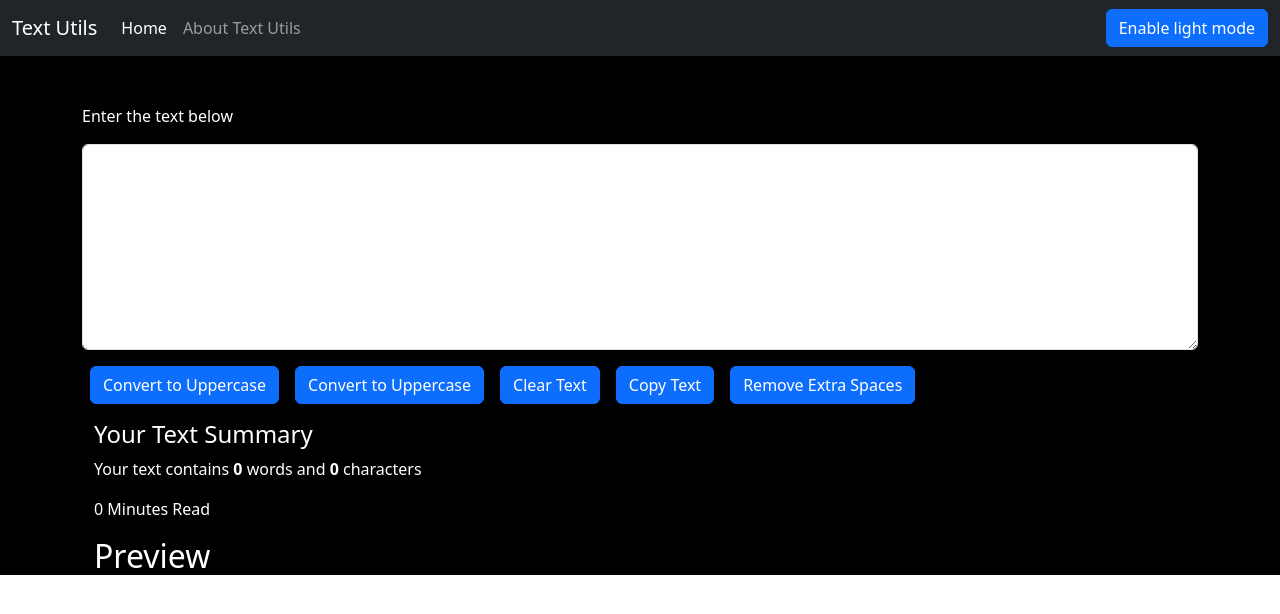
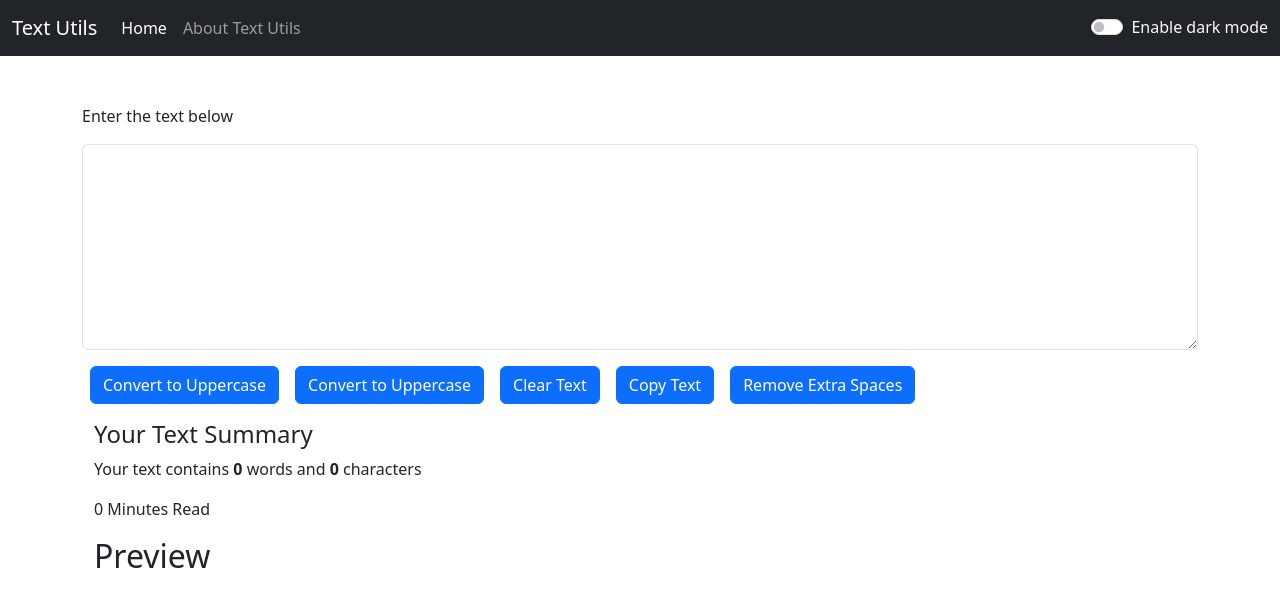
Before and after one commit to Lakshay-Codes/text-utils, a React (Create React App) app: page / in a window 1280 px wide. Shown: the top 614 px of the page. Built offline with nearby package versions, Linux system fonts and the light colour scheme.

Commit message:
added cool button using bootstrap to initiate dark mode

```diff
--- a/src/App.js
+++ b/src/App.js
@@ -1,33 +1,21 @@
-import React,{useState} from 'react'
+import React, { useState } from 'react';
 import './App.css';
 // import About from './components/About';
 import Navbar from './components/Navbar';
 import TextForm from './components/TextForm';
 
 function App() {
-  const [myStyle,setMyStyle] = useState({
-    color: 'white',
-    backgroundColor: 'black'
-  })
-  const [btnText,setBtnText] = useState("Enable light mode");
+  const [mode,setMode] = useState('dark');
   const toggleMode=()=>{
-    if(btnText==='Enable dark mode'){
-      setBtnText('Enable light mode');
-      setMyStyle({
-        color: 'white',
-        backgroundColor: 'black'
-      })
+    if(mode==='light'){
+      setMode('dark');
     }else{
-      setBtnText('Enable dark mode');
-      setMyStyle({
-        color: 'black',
-        backgroundColor: 'white'
-      });
+      setMode('light');
     }
   }
   return (
-    <div style={myStyle}>
-        <Navbar title="Text Utils" aboutText="About Text Utils" onclick={toggleMode}  btntext={btnText} />
+    <div>
+        <Navbar title="Text Utils" aboutText="About Text Utils" toggleMode={toggleMode} mode={mode} />
         <div className="container my-3">
           <TextForm heading="Enter the text below" />
         </div>
--- a/src/components/Navbar.js
+++ b/src/components/Navbar.js
@@ -3,7 +3,7 @@
 
 function Navbar(props) {
   return (
-    <nav className="navbar navbar-expand-lg navbar-dark bg-dark">
+    <nav className={`navbar navbar-expand-lg navbar-${props.mode} bg-${props.mode}`}>
         <div className="container-fluid">
           <a className="navbar-brand" href="/">{props.title}</a>
           <button className="navbar-toggler" type="button" data-bs-toggle="collapse" data-bs-target="#navbarSupportedContent" aria-controls="navbarSupportedContent" aria-expanded="false" aria-label="Toggle navigation">
@@ -22,7 +22,10 @@
               <input className="form-control me-2" type="search" placeholder="Search" aria-label="Search"/>
               <button className="btn btn-outline-success" type="submit">Search</button>
             </form> */}
-            <button className="btn btn-primary" onClick={props.onclick}>{props.btntext}</button>
+            <div className="form-check form-switch">
+              <input className="form-check-input" onClick={props.toggleMode} type="checkbox" role="switch" id="flexSwitchCheckDefault" />
+              <label className={`form-check-label text-${props.mode==='dark'? 'light' : 'dark'}`} htmlFor="flexSwitchCheckDefault">Enable dark mode</label>
+            </div>
           </div>
         </div>
       </nav>
```
